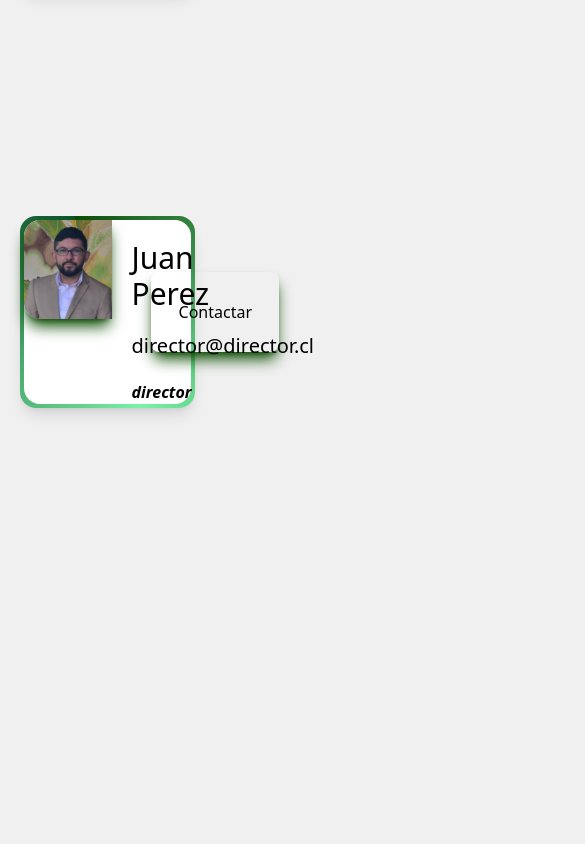
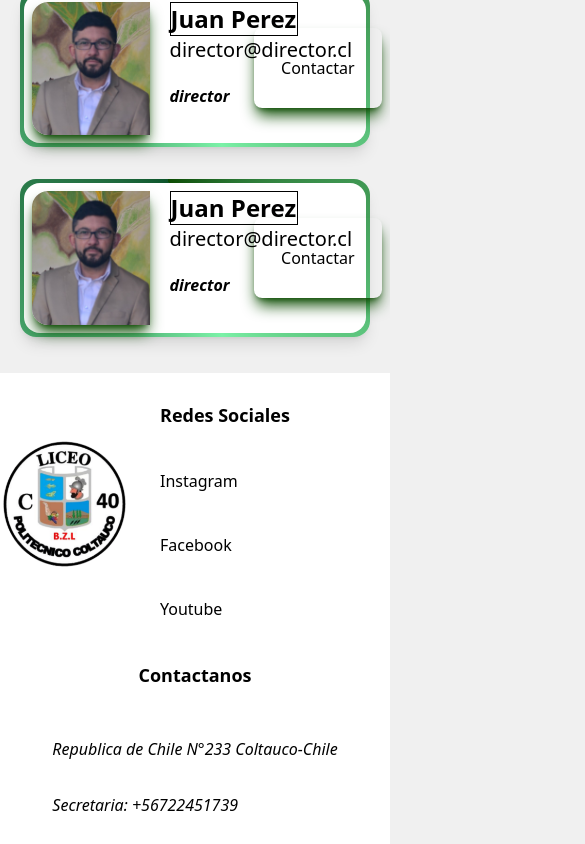
Before and after one commit to CrisMesina/lbz-page, a React (Vite) app: page /contactanos in a window 390 px wide. Shown: the part 1160-2004 px from the top of the page, 585 px wide, since content can reach past the window. Built offline with nearby package versions, Linux system fonts and the light colour scheme.

Commit message:
add responsive

```diff
--- a/src/App.css
+++ b/src/App.css
@@ -35,6 +35,8 @@
   --color-theme-borders: #fcc436;
 
 
+  --color-theme-verde-savia: #8FC1A9;
+
 
   /* --------------------------------------------- */
   /* -------------- COLORES PAG ANT -------------- */
--- a/src/pages/Contactanos/Contacto.jsx
+++ b/src/pages/Contactanos/Contacto.jsx
@@ -1,4 +1,5 @@
 
+import { Footer } from '../../assets/components/Footer'
 import { Nav } from '../../assets/components/Nav'
 import { Contactos } from './components/Contactos'
 
@@ -19,8 +20,8 @@ export const Contacto = () => {
             <div>
                 <Contactos/>
             </div>
-            <div className='min-h-screen'>
-
+            <div>
+                <Footer/>
             </div>
         </>
     )
--- a/src/pages/Contactanos/components/Contactos.jsx
+++ b/src/pages/Contactanos/components/Contactos.jsx
@@ -7,7 +7,7 @@ export const Contactos = () => {
             id:1,
             name: "Juan Perez",
             img: "/tea3.avif",
-            style: "w-3/6",
+            style: "md:w-3/6 ",
             email: "director@director.cl",
             cargo: "director"
         },
@@ -15,8 +15,8 @@ export const Contactos = () => {
             id:2,
             name: "Juan Perez",
             img: "/tea3.jpg",
-            style: "w-3/6",
-            container: "ml-180",
+            style: "md:w-3/6 mx-auto",
+
             email: "director@director.cl",
             cargo: "director"
         },
@@ -24,7 +24,7 @@ export const Contactos = () => {
             id:3,
             name: "Juan Perez",
             img: "/tea3.jpg",
-            style: "w-3/6",
+            style: "md:w-3/6",
             email: "director@director.cl",
             cargo: "director",
         },
@@ -35,20 +35,20 @@ export const Contactos = () => {
 
     return(
         <>
-            <div className='p-5'>
+            <div className='flex flex-col p-5'>
                 {contactos.map((c, i) =>(
                     <div key={i}
-                        className={` my-4  rounded-2xl bg-conic/[from_var(--border-angle)] p-1 animate-rotate-border from-theme-old-green-medium via-green-300 to-green-900
-                            shadow-lg ${c.style} ${c.container} `}
+                        className={` my-4 relative  rounded-2xl bg-conic/[from_var(--border-angle)] p-1 animate-rotate-border from-theme-old-green-medium via-green-300 to-green-900
+                            shadow-lg ${c.style} `}
                         >
-                        <div className='flex bg-white rounded-2xl'>
+                        <div className='flex p-2 bg-white rounded-2xl'>
                             <div>
                                 <img src={c.img} className={`w-46 ${c.style} shadow-lg shadow-theme-old-green-medium hover:shadow-theme-old-green-light hover:scale-110 rounded-tl-2xl rounded-bl-2xl `} alt="" />
                             </div>
                             <div className='grid grid-cols-2 w-full'>
                                 <div className=''>
-                                    <h1 className=' mx-5 mt-5 text-3xl'>{c.name}</h1>
-                                    <p className=' mx-5 mt-5'>
+                                    <h1 className=' mx-5 md:mt-5 border w-32 text-2xl font-bold'>{c.name}</h1>
+                                    <p className=' mx-5'>
                                         <a href={`mailto:${c.email}`} className='underline-animate text-xl'>
                                             {c.email}
                                         </a>
--- a/src/pages/Home/components/Especializaciones.jsx
+++ b/src/pages/Home/components/Especializaciones.jsx
@@ -36,12 +36,12 @@ export const Especializaciones = () => {
     return(
         <>
             <div className='flex h-20 bg-black'>
-                <h1 className='mx-auto my-auto font-bold text-4xl text-white'>Desde 2do medio puedes escoger</h1>
+                <h1 className='mx-auto my-auto font-bold md:text-4xl  text-2xl text-white'>Desde 2do medio puedes escoger</h1>
             </div>
             <div className='flex flex-wrap my-20'>
                 {
                     especializaciones.map((e, i) =>(
-                        <div className='mx-auto w-80 h-96 mt-20 rounded-xl shadow-md shadow-green-900 hover:scale-105'>
+                        <div className='mx-auto w-80 h-96 my-20 rounded-xl shadow-md shadow-green-900 hover:scale-105'>
                             <div className='relative'>
                                 <img src={e.img} className='absolute w-30 h-30 hover:scale-105 rounded-full shadow-lg shadow-theme-old-green-dark left-25 -bottom-10' alt="imagen de prueba" />
                             </div>
--- a/src/pages/Nosotros/Nosotros.jsx
+++ b/src/pages/Nosotros/Nosotros.jsx
@@ -25,7 +25,7 @@ export const Nosotros = () => {
             <div className='my-20' id='directiva'>
                 <Directiva/>
             </div>
-            <div className='min-h-screen'>
+            <div className='p-4'>
                 <Cordinadores/>
             </div>
             <div>
--- a/src/pages/Nosotros/components/Cordinadores.jsx
+++ b/src/pages/Nosotros/components/Cordinadores.jsx
@@ -33,7 +33,7 @@ export const Cordinadores = () => {
         <>
            <div className='text-center'>
                 <h1 className="text-5xl mb-20 font-bold">Cordinadores</h1>
-                <div className="grid grid-cols-1 gap-5 md:grid-cols-4">
+                <div className="grid grid-cols-2 gap-5 lg:grid-cols-4">
                     {
                         cordinadores.map((d, i ) => (
                             <div key={i} className="mx-auto my-10 rounded-2xl shadow-lg">
--- a/src/pages/Nosotros/components/MisionyVision.jsx
+++ b/src/pages/Nosotros/components/MisionyVision.jsx
@@ -4,17 +4,17 @@ export const MisionyVision = () => {
     return(
         <>
             <div className='flex flex-col md:flex-row'>
-                <div className='text-center mx-auto w-full h-96 p-2'>
-                    <h1 className='text-5xl mt-10'>Misión</h1>
-                    <p className='mt-1 p-10 text-start'>
+                <div className='text-center mx-auto w-full my-10 h-96 p-2'>
+                    <h1 className='text-5xl'>Misión</h1>
+                    <p className=' mt-1 mb-2 p-8 text-start'>
                     Nuestra MISIÓN es formar estudiantes con habilidades cognitivas y competencias de carácter emprendedor, entregando un desarrollo integral
                     de expresiones deportivas, culturales, académicas, artísticos y medioambientales, potenciando competencias sociales y
                     laborales, que promuevan el ejercicio ciudadano y responsable de su entorno, construyendo una sociedad más justa y equitativa.
                     </p>
                 </div>
-                <div className='text-center mx-auto w-full h-96 bg-black text-white p-2'>
-                    <h1 className='text-5xl mt-10'>Visión</h1>
-                    <p className='mt-1 p-10 text-start'>
+                <div className='text-center mx-auto w-full h-96 bg-black my-10 text-white p-2'>
+                    <h1 className='text-5xl '>Visión</h1>
+                    <p className='mt-1 mb-2 p-8 text-start'>
                         La VISIÓN de nuestro Liceo Berta zamorano Lizana entrega a los estudiantes una formación continua, innovadora, emprendedora y en permanente
                         actualización en pos de su bienestar personal y de su comunidad, desarrollando
                         estudiantes y adultos integrales, con valores sólidos, habilidades y competencias necesarias, para incorporarse eficientemente en la
--- a/src/pages/Nosotros/components/Ubicacion.jsx
+++ b/src/pages/Nosotros/components/Ubicacion.jsx
@@ -8,7 +8,7 @@ export const Ubicacion = () => {
                     <div>
                         <h1 className='text-center text-5xl font-bold'>¿Donde estamos ubicados?</h1>
                     </div>
-                    <iframe src="https://www.google.com/maps/embed?pb=!1m18!1m12!1m3!1d1165.47130434629!2d-71.08303377806432!3d-34.28805822051213!2m3!1f0!2f0!3f0!3m2!1i1024!2i768!4f13.1!3m3!1m2!1s0x96637a331fddf08d%3A0x8b0d2825f6e1a70b!2sLiceo%20Polit%C3%A9cnico%20Berta%20Zamorano%20Lizana!5e0!3m2!1ses-419!2scl!4v1757596733620!5m2!1ses-419!2scl" className='w-full min-h-screen p-10' loading="lazy" referrerpolicy="no-referrer-when-downgrade"></iframe>
+                    <iframe src="https://www.google.com/maps/embed?pb=!1m18!1m12!1m3!1d1165.47130434629!2d-71.08303377806432!3d-34.28805822051213!2m3!1f0!2f0!3f0!3m2!1i1024!2i768!4f13.1!3m3!1m2!1s0x96637a331fddf08d%3A0x8b0d2825f6e1a70b!2sLiceo%20Polit%C3%A9cnico%20Berta%20Zamorano%20Lizana!5e0!3m2!1ses-419!2scl!4v1757596733620!5m2!1ses-419!2scl" className='w-96 md:w-full h-96 md:min-h-screen mx-auto p-10' loading="lazy" referrerpolicy="no-referrer-when-downgrade"></iframe>
                 </div>
             </div>
         </>
```
